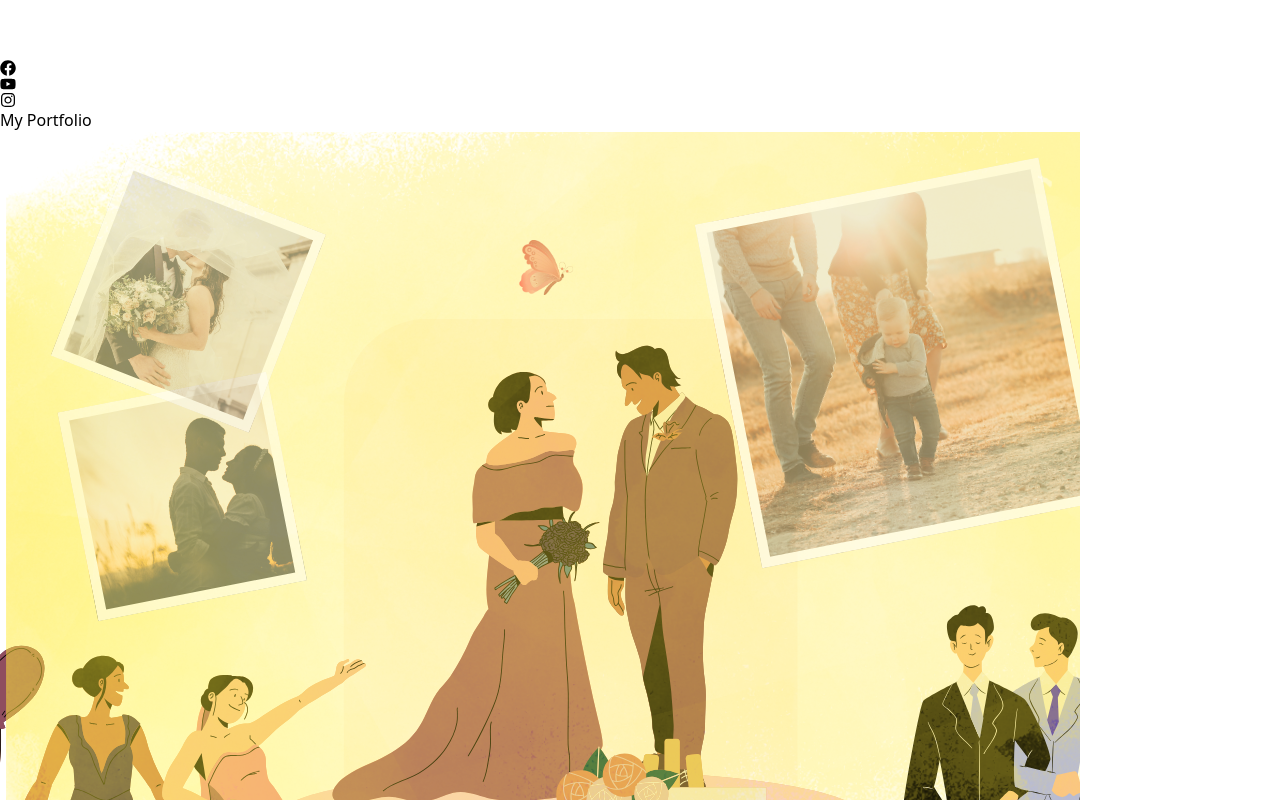
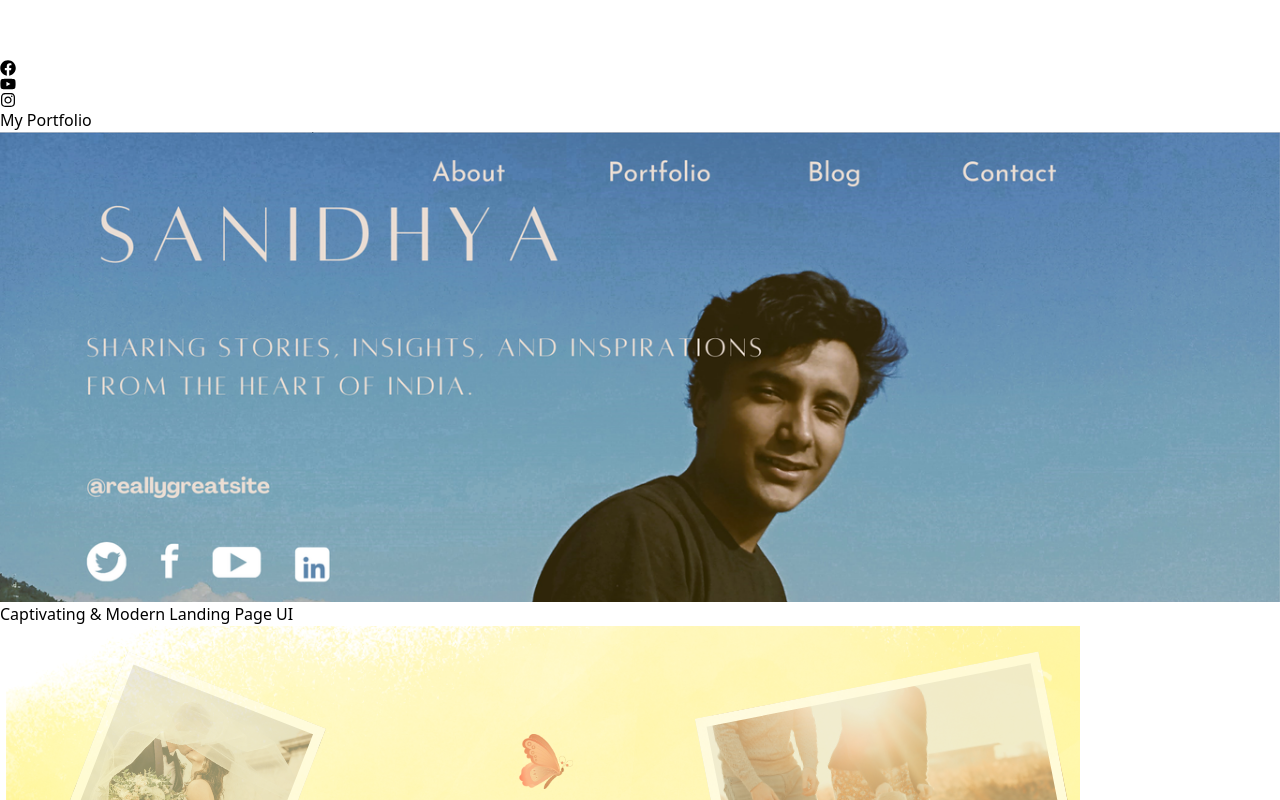
Before and after one commit to Sanidhyatamang/Design-Portfolio, a React (Vite) app: page /portfolio in a window 1280 px wide. Shown: the part 440-1240 px from the top of the page. Built offline with nearby package versions, Linux system fonts and the light colour scheme.

Commit message:
Updated code with [brief description of changes]

```diff
--- a/src/components/Portfolio.jsx
+++ b/src/components/Portfolio.jsx
@@ -1,6 +1,7 @@
 import React, { useState } from 'react';
 
 const designs = [
+  { id: 15, title: 'Captivating & Modern Landing Page UI', image: '/images/design15.png' },
   { id: 14, title: 'Elegant Wedding Theme Design', image: '/images/design14.png' },
   { id: 13, title: 'Shy Love Story Illustration', image: '/images/design13.png' },
   { id: 12, title: 'Amid blossoms and shy glances, love quietly blooms.', image: '/images/design12.png' },
```
Also changed, not shown: public/images/design15.png (added).
